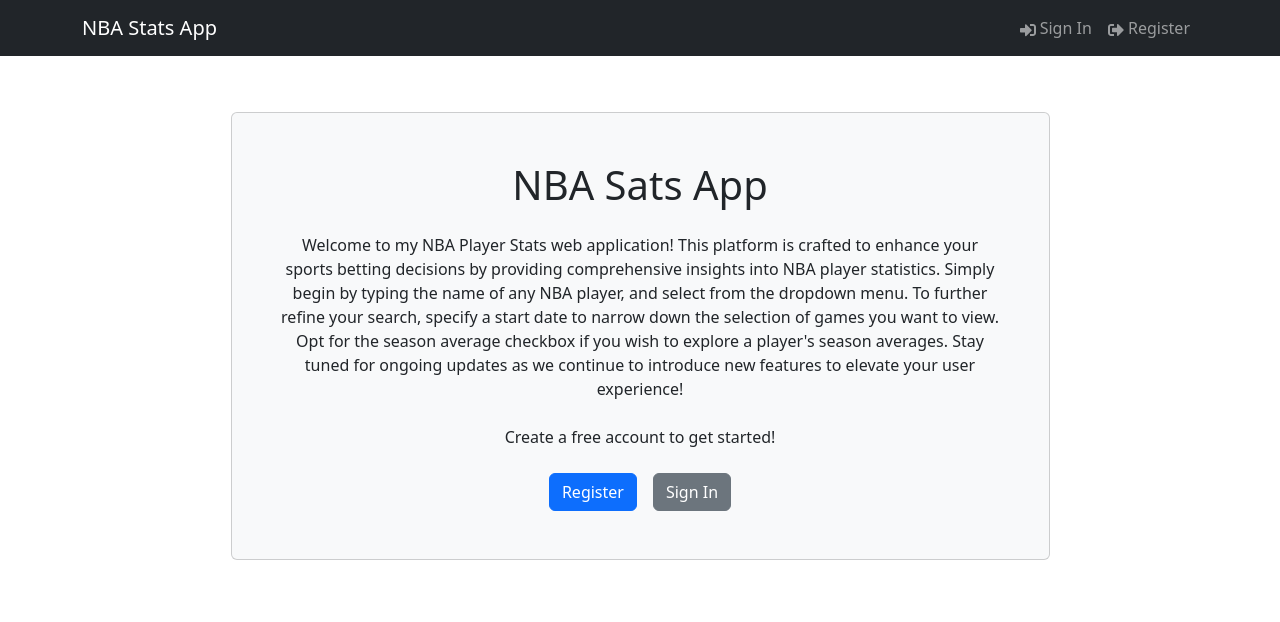
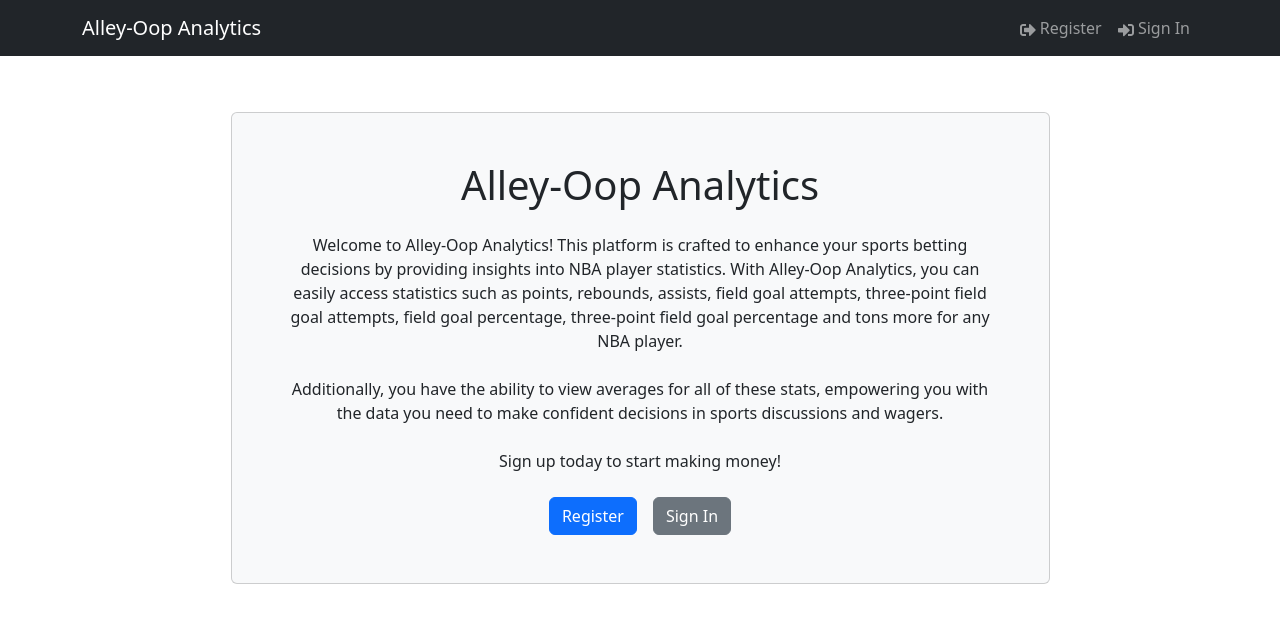
Before and after one commit to Karns11/NBA-Stats-App-V4, a React (Vite) app in the folder frontend/: page / in a window 1280 px wide. Shown: the top 622 px of the page. Built offline with nearby package versions, Linux system fonts and the light colour scheme.

Commit message:
Minor changes

```diff
--- a/frontend/src/components/Header.jsx
+++ b/frontend/src/components/Header.jsx
@@ -31,11 +31,11 @@ const Header = () => {
         <Container>
           {userInfo ? (
             <LinkContainer to="/NBA-App-Home">
-              <Navbar.Brand>NBA Stats App</Navbar.Brand>
+              <Navbar.Brand>Alley-Oop Analytics</Navbar.Brand>
             </LinkContainer>
           ) : (
             <LinkContainer to="/">
-              <Navbar.Brand>NBA Stats App</Navbar.Brand>
+              <Navbar.Brand>Alley-Oop Analytics</Navbar.Brand>
             </LinkContainer>
           )}
 
@@ -55,14 +55,14 @@ const Header = () => {
                 </>
               ) : (
                 <>
+                  <LinkContainer to="/register">
+                    <Nav.Link>
+                      <FaSignOutAlt /> Register
+                    </Nav.Link>
+                  </LinkContainer>
                   <LinkContainer to="/login">
                     <Nav.Link>
                       <FaSignInAlt /> Sign In
-                    </Nav.Link>
-                  </LinkContainer>
-                  <LinkContainer to="/register">
-                    <Nav.Link>
-                      <FaSignOutAlt /> Register
                     </Nav.Link>
                   </LinkContainer>
                 </>
--- a/frontend/src/components/Hero.jsx
+++ b/frontend/src/components/Hero.jsx
@@ -5,21 +5,24 @@ const Hero = () => {
     <div className=" py-5">
       <Container className="d-flex justify-content-center">
         <Card className="p-5 d-flex flex-column align-items-center hero-card bg-light w-75">
-          <h1 className="text-center mb-4">NBA Sats App</h1>
+          <h1 className="text-center mb-4">Alley-Oop Analytics</h1>
           <p className="text-center mb-4">
-            Welcome to my NBA Player Stats web application! This platform is
-            crafted to enhance your sports betting decisions by providing
-            comprehensive insights into NBA player statistics. Simply begin by
-            typing the name of any NBA player, and select from the dropdown
-            menu. To further refine your search, specify a start date to narrow
-            down the selection of games you want to view. Opt for the season
-            average checkbox if you wish to explore a player's season averages.
-            Stay tuned for ongoing updates as we continue to introduce new
-            features to elevate your user experience!
+            Welcome to Alley-Oop Analytics! This platform is crafted to enhance
+            your sports betting decisions by providing insights into NBA player
+            statistics. With Alley-Oop Analytics, you can easily access
+            statistics such as points, rebounds, assists, field goal attempts,
+            three-point field goal attempts, field goal percentage, three-point
+            field goal percentage and tons more for any NBA player.
           </p>
 
           <p className="text-center mb-4">
-            Create a free account to get started!
+            Additionally, you have the ability to view averages for all of these
+            stats, empowering you with the data you need to make confident
+            decisions in sports discussions and wagers.
+          </p>
+
+          <p className="text-center mb-4">
+            Sign up today to start making money!
           </p>
           <div className="d-flex">
             <Button variant="primary" href="/register" className="me-3">
--- a/frontend/src/components/TodaysGames.jsx
+++ b/frontend/src/components/TodaysGames.jsx
@@ -24,8 +24,11 @@ const TodaysGames = ({ todaysOdds }) => {
   return (
     <div>
       <h1 className="text-center mt-3">Week {weekNum}</h1>
-      <h5 className="ml-3 pb-4">Upcoming Games </h5>
-      <h5 className="ml-3 pb-4">{newFormattedDate}</h5>
+      {todaysOdds.lenth > 0 && <h5 className="ml-3 pb-4">Upcoming Games </h5>}
+
+      {todaysOdds.lenth > 0 && (
+        <h5 className="ml-3 pb-4">{newFormattedDate}</h5>
+      )}
       <div className="container">
         <div className="row">
           {/* {todaysOdds &&
--- a/frontend/src/index.css
+++ b/frontend/src/index.css
@@ -1,5 +1,4 @@
 html {
-  background-color: #e5e1da;
   margin: 0;
   padding: 0;
 }
--- a/frontend/src/screens/LoginScreen.jsx
+++ b/frontend/src/screens/LoginScreen.jsx
@@ -7,6 +7,7 @@ import { useLoginMutation } from "../slices/usersApiSlice";
 import { setCredentials } from "../slices/authSlice";
 import { toast } from "react-toastify";
 import Loader from "../components/Loader";
+import { LinkContainer } from "react-router-bootstrap";
 
 const LoginScreen = () => {
   const [email, setEmail] = useState("");
@@ -37,6 +38,12 @@ const LoginScreen = () => {
   };
 
   return (
+    <>
+      <LinkContainer to="/">
+        <Button type="submit" variant="secondary" className="mt-3">
+          Back
+        </Button>
+      </LinkContainer>
       <FormContainer>
         <h1>Sign In</h1>
 
@@ -79,6 +86,7 @@ const LoginScreen = () => {
           </Col>
         </Row>
       </FormContainer>
+    </>
   );
 };
 
--- a/frontend/src/screens/NbaAppHome.jsx
+++ b/frontend/src/screens/NbaAppHome.jsx
@@ -198,13 +198,17 @@ export default function Home() {
         <TodaysGames todaysOdds={todaysOdds} />
         {/* <h1 className='text-center pt-3'>{StartDateInput.substring(0,4)}-{endDateInput.substring(0,4)} Season Stats</h1> */}
         <div className="d-flex align-items-center justify-content-center">
-          <h5 className="text-center me-3">Odds Powered By</h5>
+          {todaysOdds.length > 0 && (
+            <h5 className="text-center me-3">Odds Powered By</h5>
+          )}
           <div>
-            <img className="dk-logo" src={DK} />
+            {todaysOdds.length > 0 && <img className="dk-logo" src={DK} />}
           </div>
         </div>
+        {todaysOdds.length > 0 && (
+          <div className="border border-dark mt-5 mb-3"></div>
+        )}
 
-        <div className="border border-dark mt-5 mb-3"></div>
         <h1 id="NBA-Stats" className="text-center pt-4">
           NBA Player Stats{" "}
         </h1>
@@ -268,15 +272,15 @@ export default function Home() {
         />
         {stats.length === 0 ? (
           <p className="text-center welcome-text">
-            Welcome to my NBA Player Stats web application! This platform is
-            crafted to enhance your sports betting decisions by providing
-            comprehensive insights into NBA player statistics. Simply begin by
-            typing the name of any NBA player, and select from the dropdown
-            menu. To further refine your search, specify a start date to narrow
-            down the selection of games you want to view. Opt for the season
-            average checkbox if you wish to explore a player's season averages.
-            Stay tuned for ongoing updates as we continue to introduce new
-            features to elevate your user experience!
+            Welcome to Alley-Oop Analytics! This platform is crafted to enhance
+            your sports betting decisions by providing comprehensive insights
+            into NBA player statistics. Simply begin by typing the name of any
+            NBA player, and select from the dropdown menu. To further refine
+            your search, specify a start date to narrow down the selection of
+            games you want to view. Opt for the season average checkbox if you
+            wish to explore a player's season averages. Stay tuned for ongoing
+            updates as we continue to introduce new features to elevate your
+            user experience!
           </p>
         ) : (
           <Table
--- a/frontend/src/screens/RegisterScreen.jsx
+++ b/frontend/src/screens/RegisterScreen.jsx
@@ -1,12 +1,13 @@
 import { useState, useEffect } from "react";
 import { Link, useLocation, useNavigate } from "react-router-dom";
-import { Form, Button, Row, Col } from "react-bootstrap";
+import { Form, Button, Row, Col, Container } from "react-bootstrap";
 import FormContainer from "../components/FormContainer";
 import { useDispatch, useSelector } from "react-redux";
 import { toast } from "react-toastify";
 import { useRegisterMutation } from "../slices/usersApiSlice";
 import { setCredentials } from "../slices/authSlice";
 import Loader from "../components/Loader";
+import { LinkContainer } from "react-router-bootstrap";
 
 const RegisterScreen = () => {
   const [name, setName] = useState("");
@@ -44,6 +45,14 @@ const RegisterScreen = () => {
   };
 
   return (
+    <>
+      <Container>
+        <LinkContainer to="/">
+          <Button type="submit" variant="secondary" className="mt-3">
+            Back
+          </Button>
+        </LinkContainer>
+      </Container>
       <FormContainer>
         <h1>Register</h1>
         <Form onSubmit={submitHandler}>
@@ -98,6 +107,7 @@ const RegisterScreen = () => {
           </Col>
         </Row>
       </FormContainer>
+    </>
   );
 };
 
```
Lines whose indentation alone changed are shown as unchanged.
